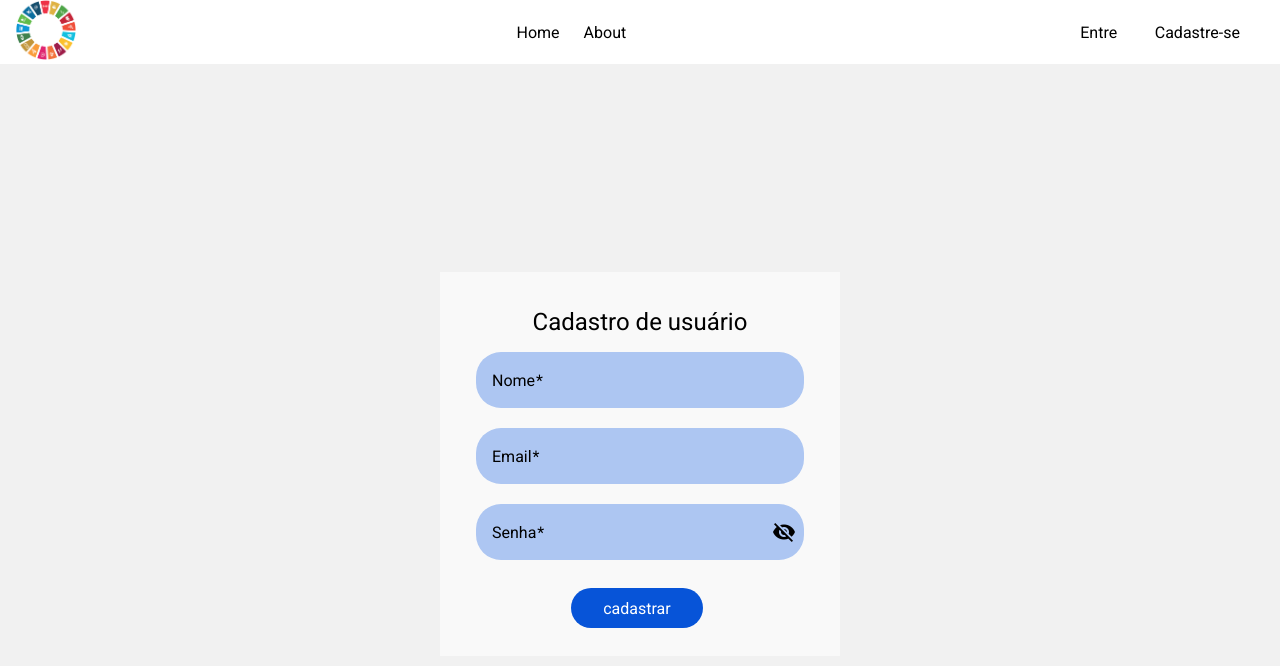
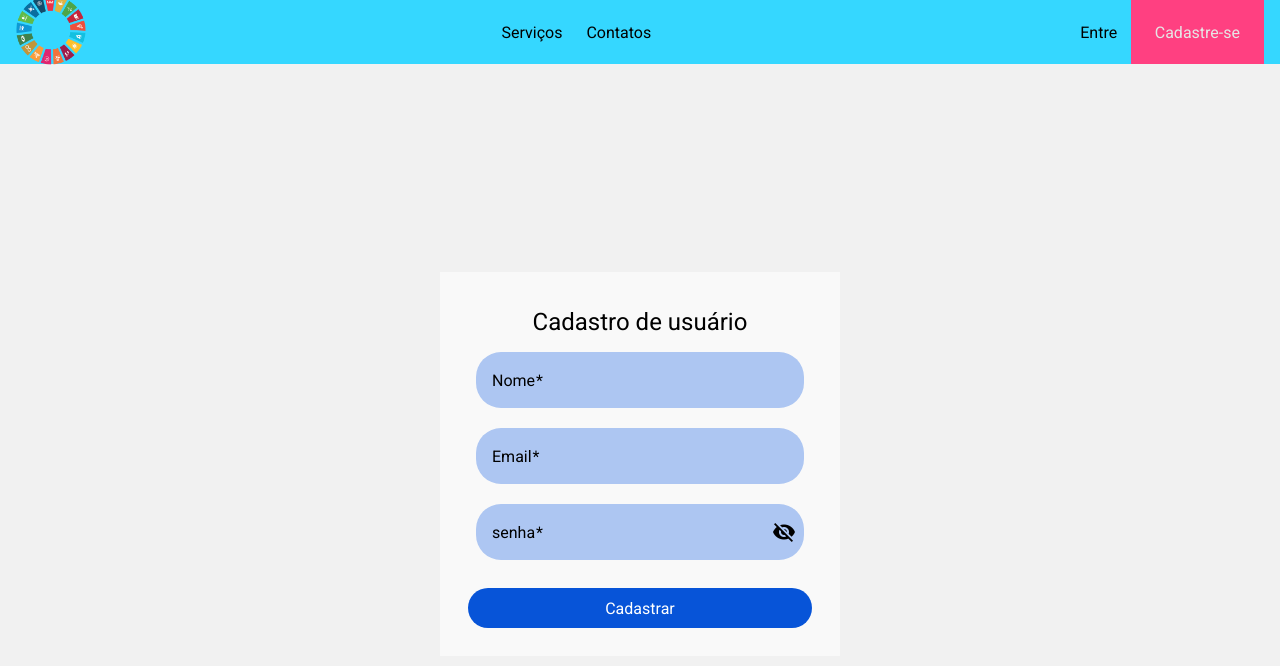
Before and after one commit to JonathasTelesdeOliveira/agendador-tarefas-angular, an Angular app: page /register in a window 1280 px wide. Shown: the top 666 px of the page. Built offline with nearby package versions, Linux system fonts and the light colour scheme.

Commit message:
Adicionando interação do botão cadastrar do register component

```diff
--- a/src/app/app.config.ts
+++ b/src/app/app.config.ts
@@ -2,10 +2,12 @@ import { ApplicationConfig, provideBrowserGlobalErrorListeners } from '@angular/
 import { provideRouter } from '@angular/router';
 
 import { routes } from './app.routes';
+import { provideHttpClient } from '@angular/common/http';
 
 export const appConfig: ApplicationConfig = {
   providers: [
     provideBrowserGlobalErrorListeners(),
-    provideRouter(routes)
+    provideRouter(routes),
+    provideHttpClient()
   ]
 };
--- /dev/null
+++ b/src/app/core/router/router-state.service.ts
@@ -0,0 +1,22 @@
+import { Injectable } from '@angular/core';
+import { NavigationEnd, Router } from '@angular/router';
+import { BehaviorSubject, filter } from 'rxjs';
+
+@Injectable({
+  providedIn: 'root',
+})
+
+export class RouterStateService {
+
+  private rotaAtualSubject$ = new BehaviorSubject<string>('');
+  public readonly rotaAtual$ = this.rotaAtualSubject$.asObservable();
+
+  constructor(private router: Router) {
+
+    this.rotaAtualSubject$.next(this.router.url);
+
+    this.router.events
+    .pipe(filter(event => event instanceof NavigationEnd))
+    .subscribe((evento: NavigationEnd) => { this.rotaAtualSubject$.next(evento.urlAfterRedirects)})
+  }
+}
--- a/src/app/pages/register/register.html
+++ b/src/app/pages/register/register.html
@@ -9,9 +9,9 @@
 
         <mat-form-field class="full-width">
           <mat-label>Nome</mat-label>
-          <input matInput formControlName="fullName" placeholder="Digite seu Nome Completo" />
-          @if(fullNameError){
-            <mat-error>{{fullNameError}}</mat-error>
+          <input matInput formControlName="nome" placeholder="Digite seu Nome Completo" />
+          @if(nomeError){
+            <mat-error>{{nomeError}}</mat-error>
           }
 
         </mat-form-field>
@@ -31,7 +31,13 @@
     </mat-card-content>
 
       <mat-card-actions>
-        <button matButton="elevated"  [disabled]="form.invalid"  (click)="submit()" type="submit">cadastrar</button>
+        <button matButton="elevated"  [disabled]="form.invalid || isLoading"  (click)="submit()" type="submit">
+          <span class="cad-button-register">
+            {{ isLoading ? "Cadastrando..." : "Cadastrar" }}
+          @if (isLoading) {<mat-spinner diameter="20"></mat-spinner>}
+
+          </span>
+        </button>
       </mat-card-actions>
 
   </mat-card>
--- a/src/app/pages/register/register.scss
+++ b/src/app/pages/register/register.scss
@@ -45,13 +45,16 @@
   background-color: #0754d8!important;
   border-radius: 20px !important;
   color: white !important;
-  padding: 5px 32px !important;
-  margin-left: 30%;
+  // padding: 5px 32px !important;
+  // margin-left: 30%;
+  width: 100%;
+  // height: auto !important;
+  display: block;
 }
 
 .register .mat-mdc-raised-button:hover {
   background-color: #04a393 !important;
-    padding: 7px 32px !important;
+    // padding: 7px 32px !important;
 
 }
 
@@ -73,3 +76,14 @@
   display: block;
   color:red;
 }
+
+.register .cad-button-register {
+  display: inline-flex;
+  align-items: center;
+  // background-color: green;
+
+  mat-spinner{
+    margin-left: 10px;
+    // background-color: yellow;
+  }
+}
--- a/src/app/pages/register/register.ts
+++ b/src/app/pages/register/register.ts
@@ -13,6 +13,11 @@ import {
   FormBuilder,
   FormControl,
   Validators} from '@angular/forms';
+import { UserService } from '../../services/user.service';
+import {MatProgressSpinnerModule} from '@angular/material/progress-spinner';
+import { Router } from '@angular/router';
+import { finalize } from 'rxjs';
+
 
 @Component({
   selector: 'app-register',
@@ -26,50 +31,72 @@ import {
     PassowordField,
     MatFormFieldModule,
     MatInputModule,
-    ReactiveFormsModule
+    ReactiveFormsModule,
+    MatProgressSpinnerModule
   ],
 
   templateUrl: './register.html',
   styleUrls: ['./register.scss'],
-    changeDetection: ChangeDetectionStrategy.OnPush,
+  changeDetection: ChangeDetectionStrategy.OnPush,
+  encapsulation: ViewEncapsulation.None
 
-  encapsulation: ViewEncapsulation.None
 })
 export class Register {
-  title = 'agendador-tarefas'
+  // title = 'agendador-tarefas'
   form: FormGroup;
+  isLoading = false;
 
-  constructor(private formBuilder: FormBuilder) {
+  constructor(
+    private formBuilder: FormBuilder,
+    private userService: UserService,
+    private router: Router
+  ){
     this.form = this.formBuilder.group({
-      fullName: ['', [Validators.required, Validators.minLength(3)]],
+      nome: ['', [Validators.required, Validators.minLength(3)]],
       email: ['', [Validators.required, Validators.email]],
-      password: ['', [Validators.required, Validators.minLength(6)]]
-    })
+      senha: ['', [Validators.required, Validators.minLength(6)]]
+    });
   }
 
-  get emailError(): String | null {
+    get passowordControl(): FormControl{
+    return this.form.get('senha') as FormControl;
+  }
+
+    get emailError(): string | null {
       const control = this.form.get('email');
       if (control?.hasError('required')) {return 'O email é obrigatório!'}
       if (control?.hasError('email')) {return 'Digite um email válido!.'}
     return null;
   }
 
-   get fullNameError(): String | null {
-      const control = this.form.get('fullName');
-      if (control?.hasError('required')) {return 'O nome é obrigatório!'}
-      if (control?.hasError('minlength')) {return 'O nome tem menos de 3 letras.'}
-    return null;
-  }
-
-  get passowordControl(): FormControl{
-    return this.form.get('password') as FormControl
-  }
+   get nomeError(): string | null {
+      const control = this.form.get('nome');
+      if (control?.hasError('required')) {
+        return 'O nome é obrigatório!'
+      }
+      if (control?.hasError('minlength')) {
+        return 'O nome tem menos de 3 letras.'
+      }
+      return null;
+    }
 
   submit() {
     if(this.form.invalid) {
       this.form.markAllAsTouched();
       return
     }
-    console.log("formulario submetido", this.form.value)
+
+    const formData = this.form.value;
+    this.isLoading = true;
+    this.userService.register(formData)
+    .pipe(finalize(() => this.isLoading = false))
+    .subscribe({
+      next: (response) => {
+        this.router.navigate(['/login']);
+      },
+      error: (error) => {
+        console.error("Erro ao registrar usuário", error);
+      },
+    })
   }
 }
--- /dev/null
+++ b/src/app/services/user.service.ts
@@ -0,0 +1,56 @@
+import { HttpClient } from '@angular/common/http';
+import { Injectable } from '@angular/core';
+import { Observable } from 'rxjs';
+
+interface UserRegisterPayload {
+  nome: string;
+  email: string;
+  enderecos?: [{
+      rua: string,
+      numero: number,
+      complemento: string,
+      cidade: string,
+      estado: string,
+      cep: string
+    }] | null,
+
+  telefones?: [{
+    numero: string,
+    ddd: string
+  }] | null
+}
+
+interface UserRegisterResponse {
+  nome: string;
+  email: string;
+  enderecos: [{
+      rua: string,
+      numero: number,
+      complemento: string,
+      cidade: string,
+      estado: string,
+      cep: string
+    }] | null,
+
+  telefones: [{
+    numero: string,
+    ddd: string
+  }] | null
+}
+
+@Injectable({
+  providedIn: 'root',
+})
+
+
+export class UserService {
+
+private apiUrl = 'http://localhost:8083'
+
+constructor(private http: HttpClient) {}
+
+register(bady: UserRegisterPayload): Observable<UserRegisterResponse> {
+  return this.http.post<UserRegisterResponse>(`${this.apiUrl}/usuario`, bady);
+}
+
+}
--- a/src/app/shared/components/global/top-menu/top-menu.html
+++ b/src/app/shared/components/global/top-menu/top-menu.html
@@ -1,14 +1,16 @@
 <mat-toolbar class="app-top-menu">
-  <span routerLink="/" class="app-logo">
-    <img [src]="applogo" alt="Logo" class="logo-img">
+  <span class="app-logo">
+    <img routerLink="/" [src]="applogo" alt="Logo" class="logo-img">
    </span>
   <span class="spacer"></span>
 
-       <a matButton>Home</a>
-      <a matButton>About</a>
+       <a matButton>Serviços</a>
+      <a matButton>Contatos</a>
    <span class="spacer"></span>
 
    <button matButton> Entre</button>
-   <button  matButton="filled" routerLink="/register">Cadastre-se</button>
+   <button  matButton="filled" routerLink="/register" class="cadastro-btn" [disabled]= 'estaNaRotaRegister()'>
+    Cadastre-se
+   </button>
 
 </mat-toolbar>
--- a/src/app/shared/components/global/top-menu/top-menu.scss
+++ b/src/app/shared/components/global/top-menu/top-menu.scss
@@ -3,6 +3,7 @@
     display: flex;
     flex-direction: space-between;
     align-items: center;
+    background-color: #35d7ff;
 }
 
 .app-top-menu .spacer{
@@ -14,13 +15,23 @@
     border-radius: 0px;
 }
 
+.app-top-menu .cadastro-btn {
+    background-color: #ff4081;
+    color: rgb(231, 229, 229);
+}
+
+.app-top-menu .cadastro-btn:hover {
+    background-color: #f51c64;
+    color:white
+}
+
 .app-logo {
     display: block;
     align-items: center;
 }
 
 .logo-img {
-    height: 60px;
+    height: 70px;
     width: auto;
     max-width: 100%;
 }
--- a/src/app/shared/components/global/top-menu/top-menu.ts
+++ b/src/app/shared/components/global/top-menu/top-menu.ts
@@ -1,17 +1,41 @@
-import { Component } from '@angular/core';
-import {MatIconModule} from '@angular/material/icon';
-import {MatButtonModule} from '@angular/material/button';
-import {MatToolbarModule} from '@angular/material/toolbar';
-import { RouterLink, RouterModule } from "@angular/router";
+import { Component, inject, OnDestroy, OnInit } from '@angular/core';
+import { MatIconModule } from '@angular/material/icon';
+import { MatButtonModule } from '@angular/material/button';
+import { MatToolbarModule } from '@angular/material/toolbar';
+import {  RouterLink, RouterModule } from "@angular/router";
+import { Subscription } from 'rxjs';
+import { RouterStateService } from '../../../../core/router/router-state.service';
 
 @Component({
   selector: 'app-top-menu',
-  imports: [MatToolbarModule, MatButtonModule, MatIconModule, RouterLink, RouterModule],
+  imports: [MatToolbarModule,
+            MatButtonModule,
+            MatIconModule,
+            RouterLink,
+            RouterModule]
+            ,
   templateUrl: './top-menu.html',
   styleUrl: './top-menu.scss',
 })
-export class TopMenu {
+export class TopMenu implements OnInit, OnDestroy {
 applogo = "assets/logo.png"
+rotaAtual: string = ""
+inscricaoptRota!: Subscription;
 
+  private routerStateService = inject(RouterStateService);
+
+ ngOnInit(): void {
+    this.inscricaoptRota = this.routerStateService.rotaAtual$.subscribe(url => {
+      this.rotaAtual = url
+    })
+  }
+
+  ngOnDestroy(): void {
+    this.inscricaoptRota.unsubscribe()
+  }
+
+  estaNaRotaRegister(): boolean {
+    return this.rotaAtual === '/register'
+  }
 
 }
--- a/src/app/shared/components/passoword-field/passoword-field.html
+++ b/src/app/shared/components/passoword-field/passoword-field.html
@@ -1,6 +1,6 @@
 <div>
     <mat-form-field class="full-width">
-    <mat-label>Senha</mat-label>
+    <mat-label>senha</mat-label>
         <input matInput [formControl]="control" [type]="hide() ? 'password' : 'text'" placeholder="Cadastre sua senha"/>
             <button
                 matIconButton
```
